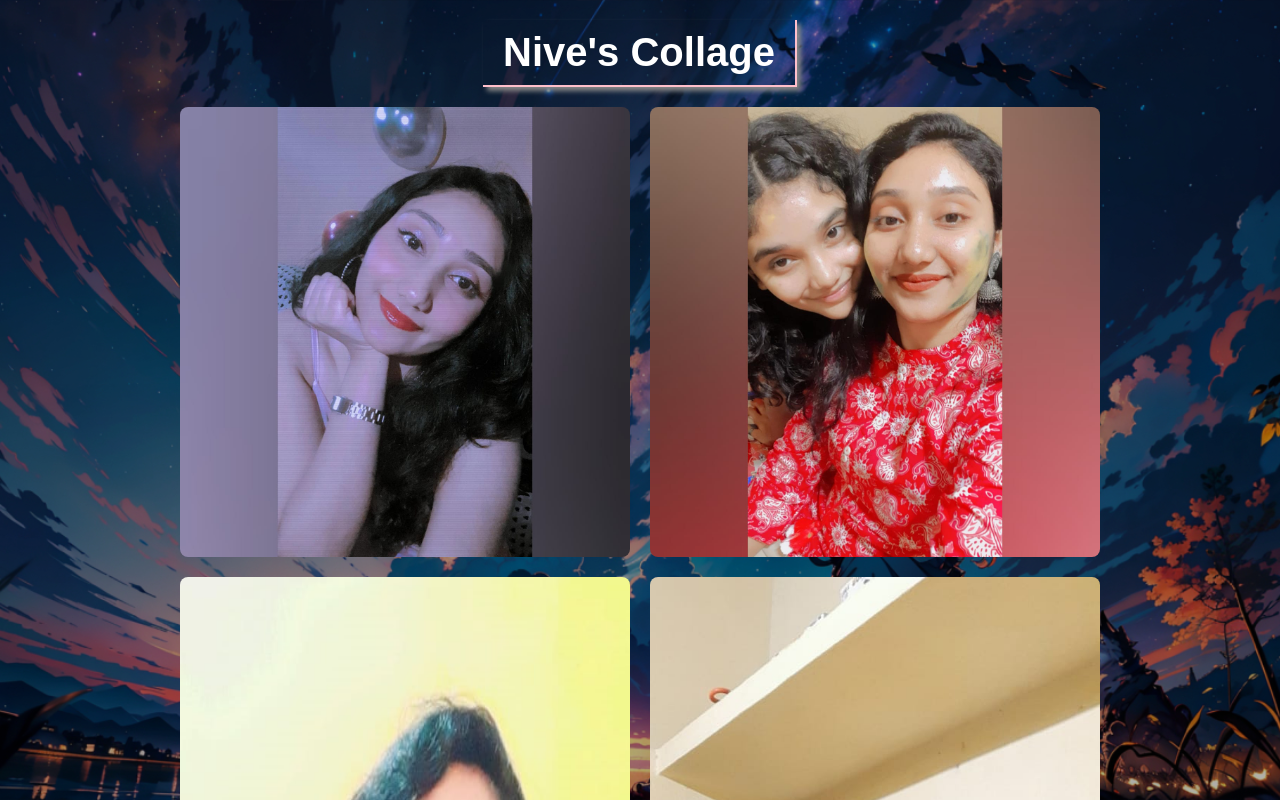
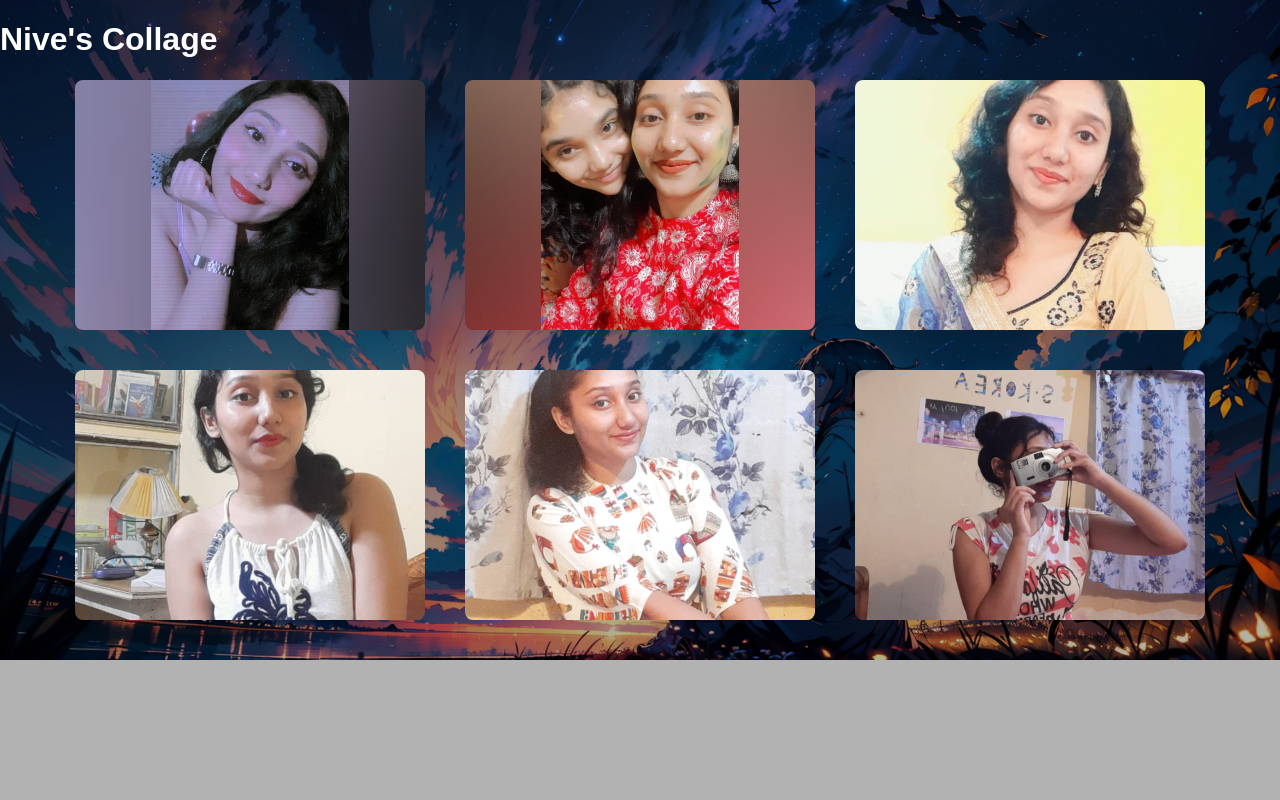
Before and after one commit to kshane1298/nives-collage, a plain HTML site: page index.html in a window 1280 px wide. Shown: the top 800 px of the page. Drawn offline with Linux system fonts and the light colour scheme.

Commit message:
Update style.css

```diff
--- a/style.css
+++ b/style.css
@@ -3,14 +3,12 @@ body {
   font-family: Arial, sans-serif;
 
   /* Background image setup */
-  background: url("background.jpg") no-repeat center center fixed;
+  background: url("background.jpg") no-repeat center center;
   background-size: cover;
 
-  /* Optional: make text readable if bg is bright */
   color: #fff;
 }
 
-/* optional: add a semi-transparent overlay on top of background */
 body::before {
   content: "";
   position: fixed;
@@ -18,23 +16,25 @@ body::before {
   left: 0;
   width: 100%;
   height: 100%;
-  background: rgba(0, 0, 0, 0.3); /* darkens background */
-  z-index: -1; /* keeps it behind everything */
+  background: rgba(0, 0, 0, 0.3);
+  z-index: -1;
 }
 
+/* Container spacing */
 .container {
   display: flex;
   flex-wrap: wrap;
   justify-content: center;
-  gap: 20px;
+  gap: 40px; /* increased gap between images */
   transition: transform 0.3s ease-in-out;
 }
 
+/* Image size */
 img {
-  max-width: 450px;
-  width: 100%;
-  height: auto;
+  width: 350px;      /* smaller width */
+  height: 250px;     /* smaller height */
   border-radius: 8px;
+  object-fit: cover; /* keeps aspect ratio, fills box */
   transition: transform 0.3s ease-in-out, box-shadow 0.3s ease-in-out;
 }
 
@@ -43,15 +43,3 @@ img:focus {
   transform: scale(1.05);
   box-shadow: 0 8px 16px rgba(0,0,0,0.3);
 }
-
-h1 {
-  font-family: "Papyrus", "Copperplate", fantasy;
-  font-size: 2.5rem;
-  border-bottom: 2px solid pink;
-  border-right: 2px solid pink;
-  width: fit-content;
-  margin: 20px auto;
-  padding: 10px 20px;
-  text-align: center;
-  box-shadow: 4px 4px 5px #888;
-}
```
